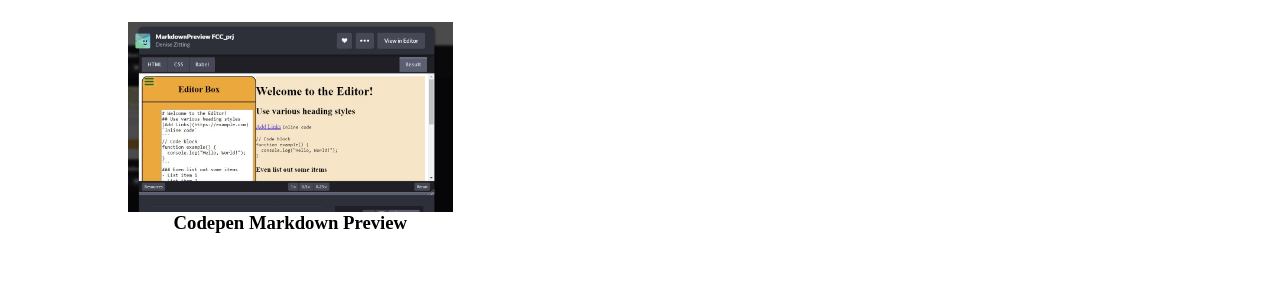
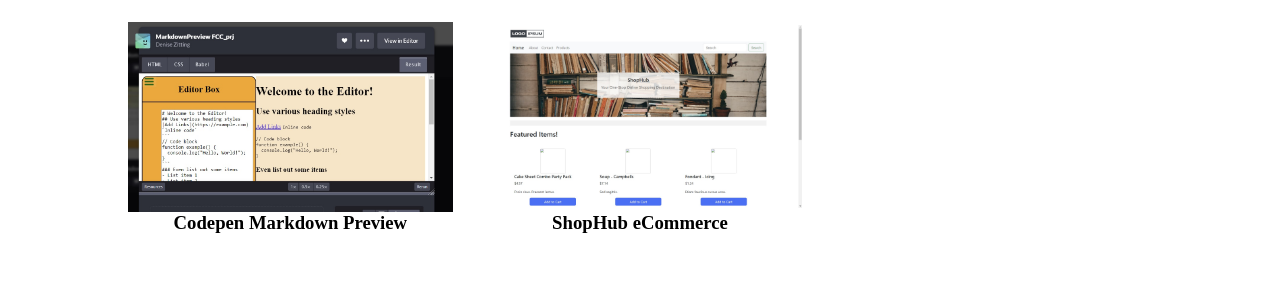
Before and after one commit to dzitting/dzitting.github.io, a browser extension: page index.html in a window 1280 px wide. Shown: the part 519-800 px from the top of the page. Drawn offline with Linux system fonts and the light colour scheme.

Commit message:
Updated portfolio page with eCommerce links

```diff
--- a/index.html
+++ b/index.html
@@ -52,6 +52,14 @@
                         <a href="https://codepen.io/dzitting/pen/yLRZpgG">Codepen Markdown Preview</a>
                     </h3>
                 </li>
+                <li class="project-card-wrapper">
+                    <figure class="project-img-wrapper">
+                        <img src="./assets/shop-hub.jpg" alt="">
+                    </figure>
+                    <h3 class="project-title">
+                        <a href="./shop-hub/index.html">ShopHub eCommerce</a>
+                    </h3>
+                </li>
             </ul>
         </article>
     </main>
```
Also changed, not shown: assets/shop-hub.jpg (added).
